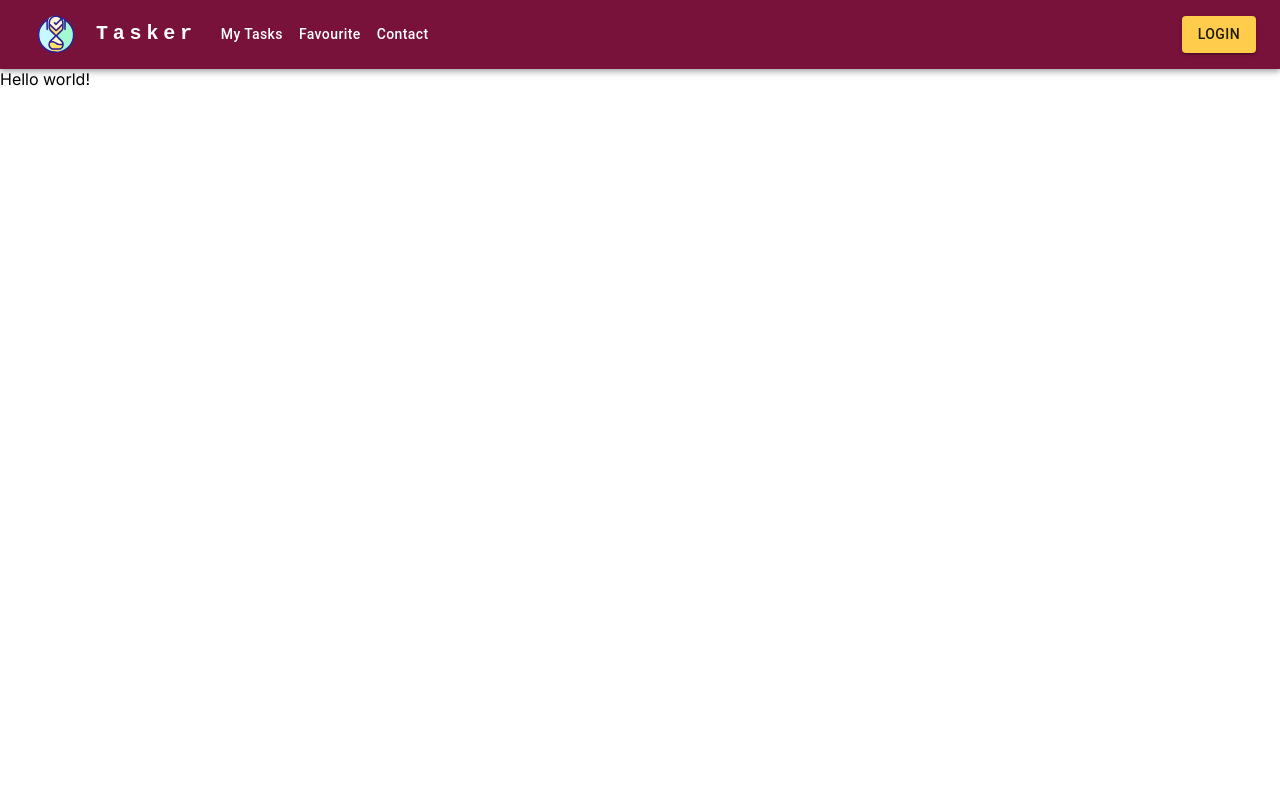
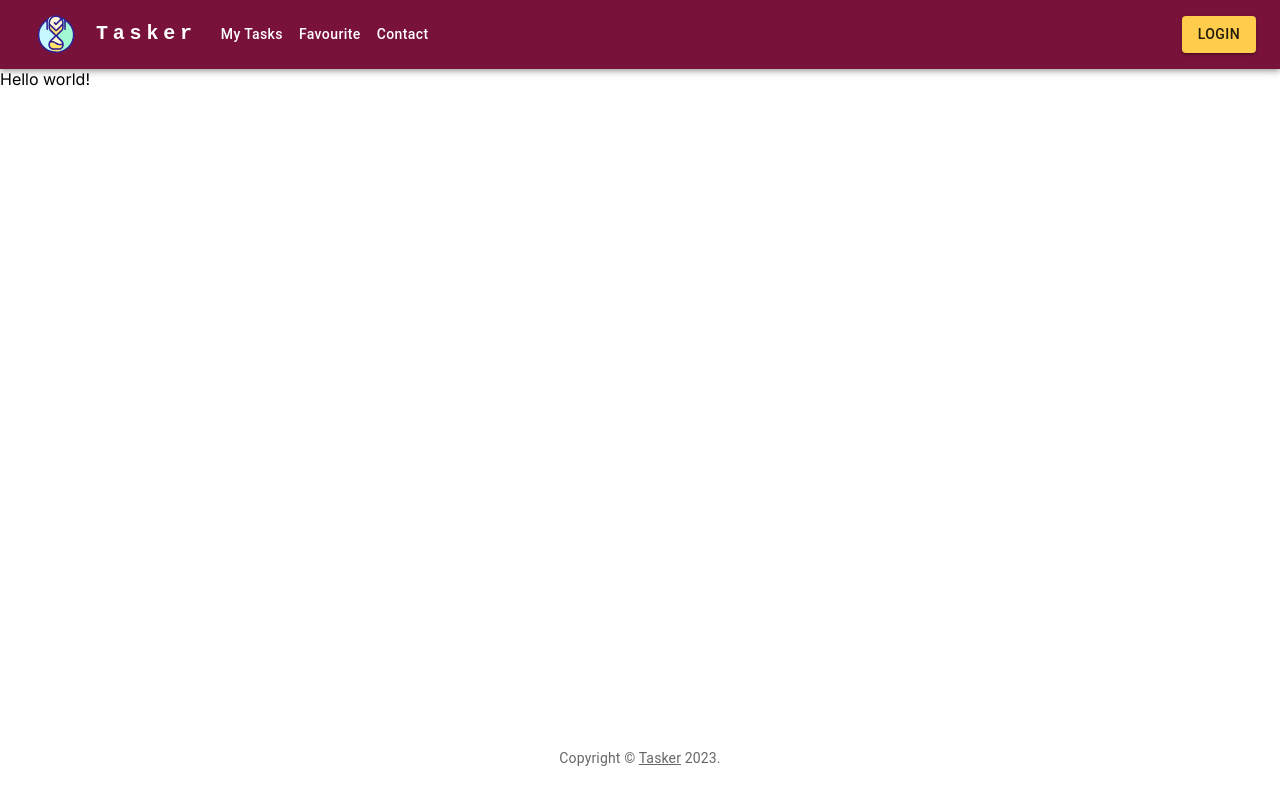
Before and after one commit to briocky/tasker, a Next.js app in the folder fe/: page / in a window 1280 px wide. Built offline with nearby package versions, Linux system fonts and the light colour scheme.

Commit message:
copyright component added

```diff
--- a/fe/src/app/globals.css
+++ b/fe/src/app/globals.css
@@ -6,4 +6,10 @@ body {
   margin: 0;
   min-height: 100%;
   height: 100%;
+  display: flex;
+  flex-direction: column;
 }
+
+body main {
+  flex: 1;
+}
--- a/fe/src/app/layout.tsx
+++ b/fe/src/app/layout.tsx
@@ -1,21 +1,20 @@
-import type { Metadata } from 'next'
-import { Inter } from 'next/font/google'
+import type {Metadata} from 'next'
+import {Inter} from 'next/font/google'
 import './globals.css'
 import theme from './theme';
-import { ReduxProvider } from '@/redux/provider'
-import { ThemeProvider } from '@mui/material/styles'
+import {ReduxProvider} from '@/redux/provider'
+import {ThemeProvider} from '@mui/material/styles'
 import Navbar from "@/components/navbar/navbar";
+import Copyright from "@/components/copyright/copyright";
 
-const inter = Inter({ subsets: ['latin'] })
+const inter = Inter({subsets: ['latin']})
 
 export const metadata: Metadata = {
   title: 'Tasker',
   description: 'Task management app',
 }
 
-export default function RootLayout({
-  children,
-}: {
+export default function RootLayout({children}: {
   children: React.ReactNode
 }) {
   return (
@@ -23,8 +22,9 @@ export default function RootLayout({
       <body className={inter.className}>
       <ReduxProvider>
         <ThemeProvider theme={theme}>
-          <Navbar />
+          <Navbar/>
           {children}
+          <Copyright />
         </ThemeProvider>
       </ReduxProvider>
       </body>
--- /dev/null
+++ b/fe/src/components/copyright/copyright.tsx
@@ -0,0 +1,16 @@
+import Link from "@mui/material/Link";
+import Typography from "@mui/material/Typography/Typography";
+import * as React from "react";
+
+export default function Copyright(props: any) {
+  return (
+      <Typography mb={4} variant="body2" color="text.secondary" align="center" {...props}>
+        {'Copyright © '}
+        <Link color="inherit" href="/">
+          Tasker
+        </Link>{' '}
+        {new Date().getFullYear()}
+        {'.'}
+      </Typography>
+  );
+}
```
